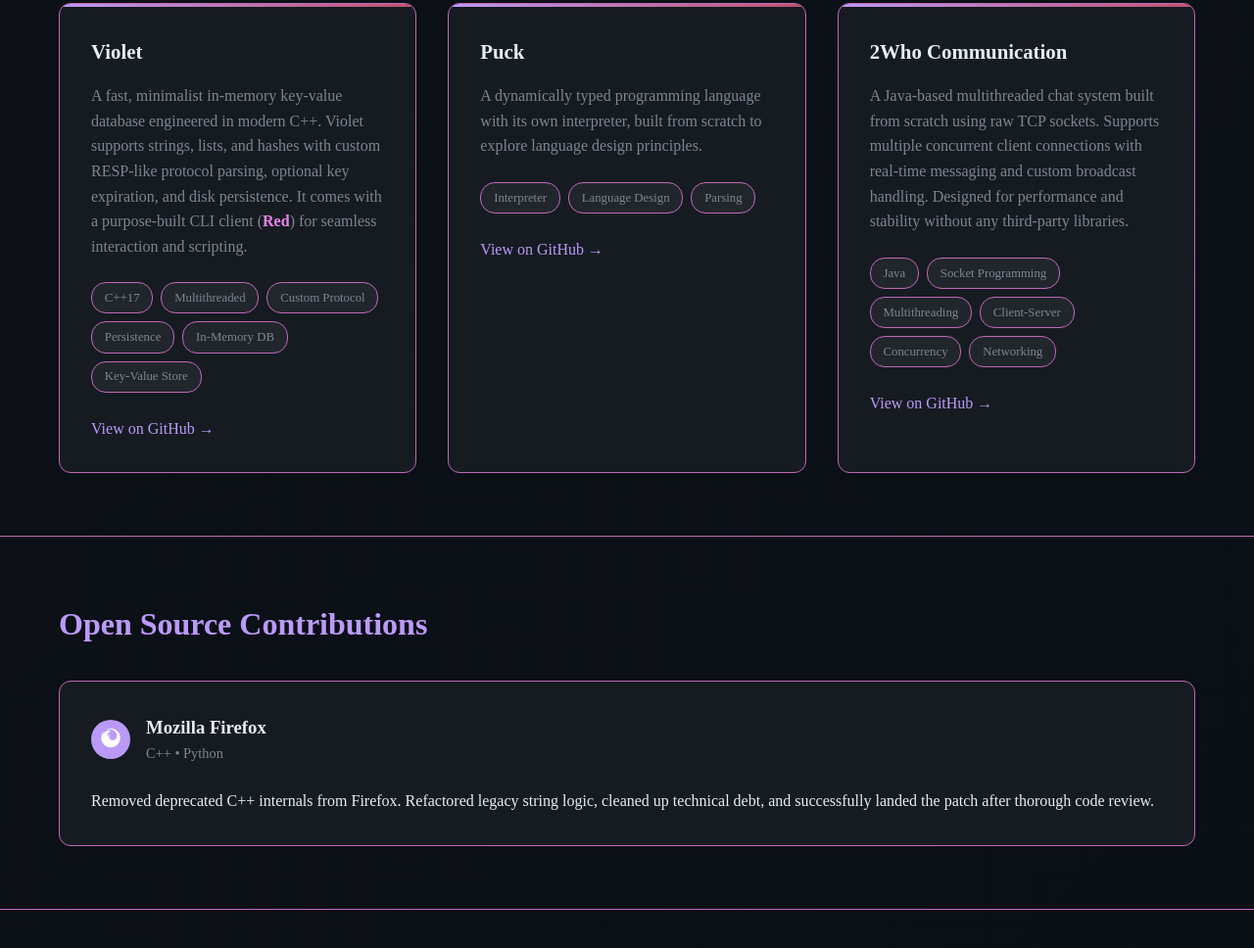
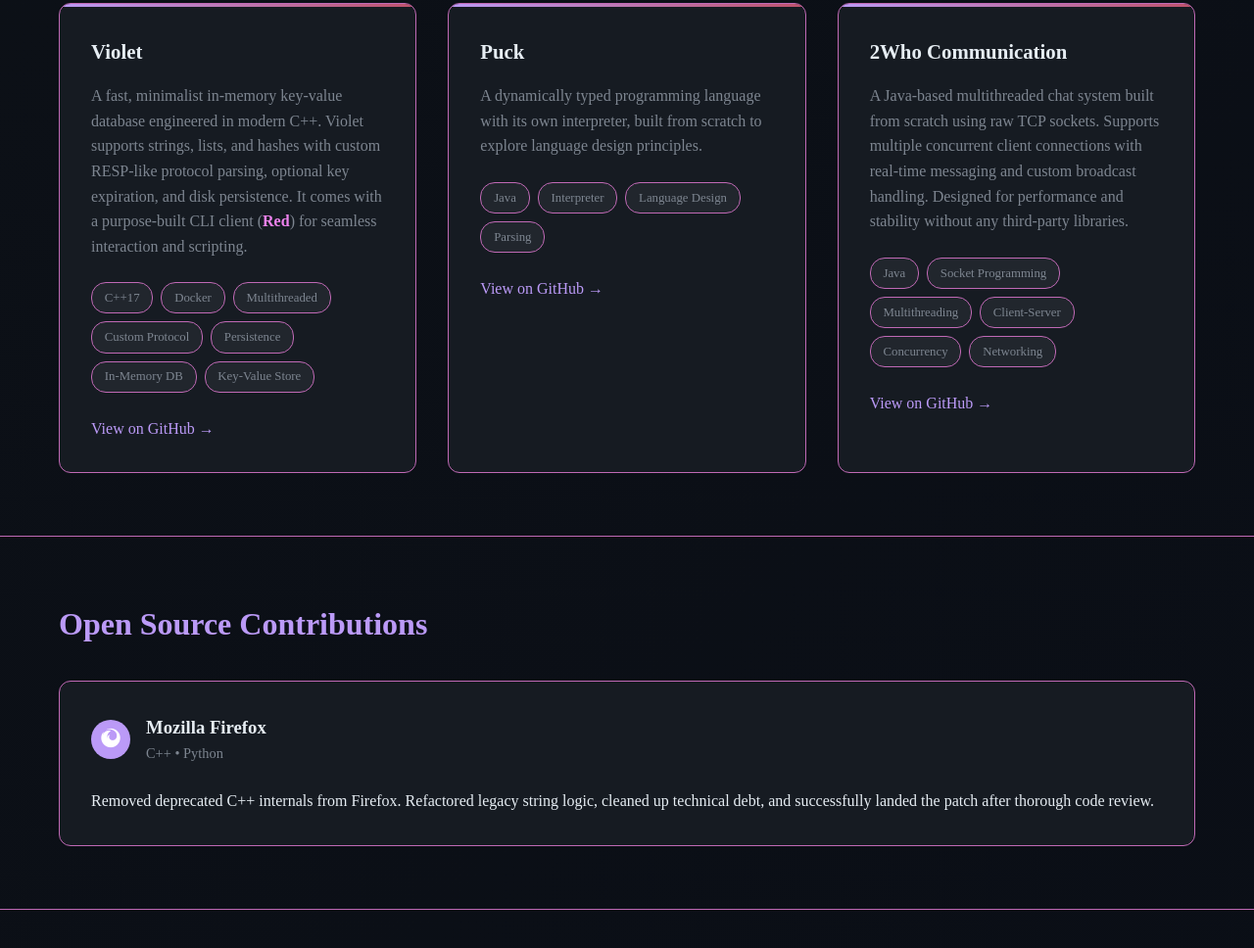
Before and after one commit to Probatio-Diabolica/Probatio-Diabolica.github.io, a plain HTML site: page index.html in a window 1280 px wide. Shown: the part 1307-2275 px from the top of the page at 98% size. Drawn offline with Linux system fonts and the light colour scheme; a web font is replaced by a local one.

Commit message:
docker update

```diff
--- a/index.html
+++ b/index.html
@@ -93,6 +93,7 @@
             </div>
             <div class="project-tech">
               <span class="tech-tag">C++17</span>
+              <span class="tech-tag">Docker</span>
               <span class="tech-tag">Multithreaded</span>
               <span class="tech-tag">Custom Protocol</span>
               <span class="tech-tag">Persistence</span>
@@ -109,6 +110,7 @@
               A dynamically typed programming language with its own interpreter, built from scratch to explore language design principles.
             </div>
             <div class="project-tech">
+              <span class="tech-tag">Java</span>
               <span class="tech-tag">Interpreter</span>
               <span class="tech-tag">Language Design</span>
               <span class="tech-tag">Parsing</span>
```
